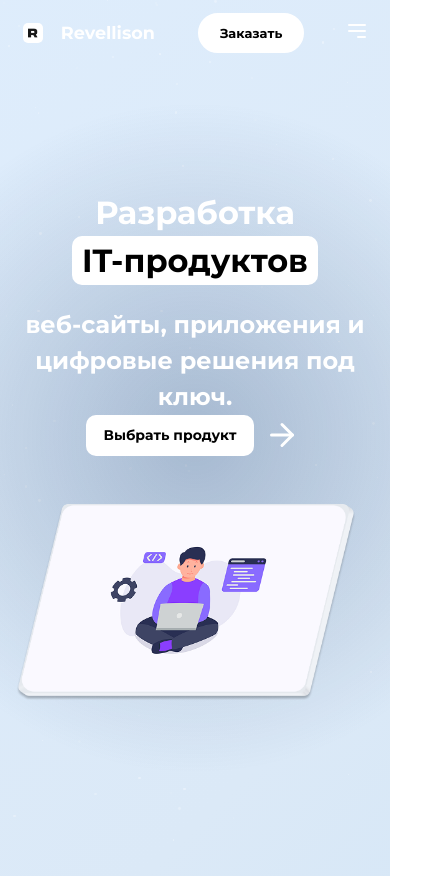
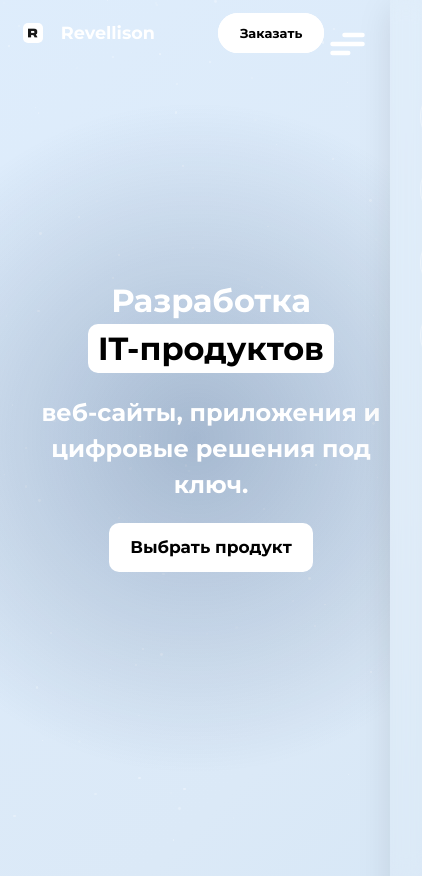
Before and after one commit to Revellison/RevellisonPage, a React (Vite) app: page / in a window 390 px wide. Shown: the whole page, 422 px wide, since content can reach past the window. Built offline with nearby package versions, Linux system fonts and the light colour scheme.

Commit message:
sidebar add

```diff
--- a/package.json
+++ b/package.json
@@ -19,6 +19,7 @@
     "react": "^19.0.0",
     "react-dom": "^19.0.0",
     "react-router-dom": "^7.5.3",
+    "styled-components": "^6.1.17",
     "tailwindcss": "^4.1.4"
   },
   "devDependencies": {
--- a/src/App.jsx
+++ b/src/App.jsx
@@ -5,12 +5,10 @@ import Portfolio from './pages/portfolio';
 import InProgress from './pages/inprogress';
 import Header from './components/header';
 
-// Получаем базовый URL из конфигурации Vite
 const basename = import.meta.env.BASE_URL;
 
-// Стили для всего приложения
 const appStyle = {
-  color: '#ffffff', // Белый текст для темного фона
+  color: '#ffffff',
 };
 
 function App() {
@@ -22,6 +20,7 @@ function App() {
           <Route path="/" element={<Index />} />
           <Route path="/shop" element={<InProgress />} />
           <Route path="/portfolio" element={<InProgress />} />
+          <Route path="/contacts" element={<InProgress />} />
         </Routes>
       </div>
     </BrowserRouter>
--- /dev/null
+++ b/src/components/burger.jsx
@@ -0,0 +1,93 @@
+import React, { useState, useEffect } from 'react';
+import '../components/css/burger.css';
+import { Link } from 'react-router-dom';
+
+
+
+const Checkbox = () => {
+  const [isOpen, setIsOpen] = useState(false);
+
+  const toggleMenu = () => {
+    setIsOpen(!isOpen);
+  };
+
+  useEffect(() => {
+    const body = document.body;
+
+    // Создаем или находим main-container при первой загрузке компонента
+    let mainContainer = document.querySelector('.main-container');
+
+    if (!mainContainer) {
+      // Если контейнер не существует, создаем его
+      const root = document.getElementById('root') || document.body;
+
+      // Создаем контейнер для меню и кнопки
+      const menuContainer = document.createElement('div');
+      menuContainer.className = 'menu-controls';
+
+      // Перемещаем все дочерние элементы (кроме бургера и меню) в main-container
+      mainContainer = document.createElement('div');
+      mainContainer.className = 'main-container';
+
+      // Получаем все дочерние элементы root
+      const allChildren = Array.from(root.children);
+
+      // Перемещаем элементы в соответствующие контейнеры
+      allChildren.forEach(child => {
+        if (child.classList.contains('side-menu') ||
+            child.classList.contains('overlay') ||
+            child === document.querySelector('.hamburger')?.parentNode) {
+          // Оставляем меню и бургер на своих местах
+        } else {
+          // Перемещаем остальной контент в main-container
+          mainContainer.appendChild(child.cloneNode(true));
+          if (child.parentNode === root) {
+            root.removeChild(child);
+          }
+        }
+      });
+
+      // Добавляем контейнеры в DOM
+      root.prepend(mainContainer);
+    }
+
+    if (isOpen) {
+      body.classList.add('menu-open');
+    } else {
+      body.classList.remove('menu-open');
+    }
+
+    return () => {
+      body.classList.remove('menu-open');
+    };
+  }, [isOpen]);
+
+  return (
+    <>
+      <label className="hamburger">
+        <input type="checkbox" onChange={toggleMenu} checked={isOpen} />
+        <svg viewBox="0 0 32 32">
+          <path className="line line-top-bottom" d="M27 10 13 10C10.8 10 9 8.2 9 6 9 3.5 10.8 2 13 2 15.2 2 17 3.8 17 6L17 26C17 28.2 18.8 30 21 30 23.2 30 25 28.2 25 26 25 23.8 23.2 22 21 22L7 22" />
+          <path className="line" d="M7 16 27 16" />
+        </svg>
+      </label>
+
+      <div className={`side-menu ${isOpen ? 'open' : ''}`}>
+        <div className="menu-content">
+          <ul className="side-nav-list">
+            <li><Link to="/" className="side-nav-link" onClick={toggleMenu}>Главная</Link></li>
+            <li><Link to="/portfolio" className="side-nav-link" onClick={toggleMenu}>Портфолио</Link></li>
+            <li><Link to="/shop" className="side-nav-link" onClick={toggleMenu}>Магазин</Link></li>
+            <li><Link to="/contacts" className="side-nav-link" onClick={toggleMenu}>Контакты</Link></li>
+          </ul>
+          <div className="side-menu-buttons">
+          </div>
+        </div>
+      </div>
+
+      {isOpen && <div className="overlay" onClick={toggleMenu} />}
+    </>
+  );
+}
+
+export default Checkbox;
--- /dev/null
+++ b/src/components/css/burger.css
@@ -0,0 +1,187 @@
+
+
+
+.overlay {
+  position: fixed;
+  top: 0;
+  left: 0;
+  right: 0;
+  bottom: 0;
+  background-color: rgba(0, 0, 0, 0.5);
+  z-index: 998;
+}
+
+
+.side-menu {
+  position: fixed;
+  top: 0;
+  right: -300px;
+  width: 300px;
+  height: 100vh;
+  background-color: #1a1a1a00;
+  z-index: 999;
+  transition: right 0.3s ease-in-out;
+}
+
+.side-menu.open {
+  right: 0;
+}
+
+.menu-content {
+  padding: 80px 30px 30px;
+  display: flex;
+  flex-direction: column;
+  height: 100%;
+  background-color: rgba(255, 255, 255, 0.1);
+  backdrop-filter: blur(10px);
+  -webkit-backdrop-filter: blur(10px);
+  box-shadow: 0 8px 32px rgba(0, 0, 0, 0.1);
+  position: relative;
+  overflow: hidden;
+}
+
+.side-nav-list {
+  list-style: none;
+  padding: 0;
+  margin: 0;
+}
+
+.side-nav-link {
+  display: inline-block;
+  padding: 12px 25px;
+  color: white;
+  text-decoration: none;
+  font-size: 18px;
+  border: 1px solid rgba(255, 255, 255, 0.3);
+  border-radius: 25px;
+  margin: 10px 0;
+  text-align: center;
+  transition: all 0.3s ease;
+  background-color: rgba(255, 255, 255, 0.1);
+}
+
+.side-nav-link:hover {
+  letter-spacing: 1px;
+}
+
+.side-menu-buttons {
+  margin-top: auto;
+  padding-top: 20px;
+}
+
+.side-menu-button {
+  display: block;
+  width: 100%;
+  padding: 12px 0;
+  background-color: #f0a500;
+  color: #1a1a1a;
+  text-align: center;
+  text-decoration: none;
+  font-weight: bold;
+  border-radius: 4px;
+  transition: background-color 0.3s;
+}
+
+.side-menu-button:hover {
+  background-color: #d89400;
+}
+
+.hamburger {
+  cursor: pointer;
+  position: fixed;
+  top: 20px;
+  right: 20px;
+  z-index: 1000;
+}
+
+.hamburger input {
+  display: none;
+}
+
+.hamburger svg {
+  height: 3em;
+  transition: transform 600ms cubic-bezier(0.4, 0, 0.2, 1);
+}
+
+.line {
+  fill: none;
+  stroke: white;
+  stroke-linecap: round;
+  stroke-linejoin: round;
+  stroke-width: 3;
+    transition: stroke-dasharray 600ms cubic-bezier(0.4, 0, 0.2, 1),
+              stroke-dashoffset 600ms cubic-bezier(0.4, 0, 0.2, 1);
+}
+
+.line-top-bottom {
+  stroke-dasharray: 12 63;
+}
+
+.hamburger input:checked + svg {
+  transform: rotate(-45deg);
+}
+
+.hamburger input:checked + svg .line-top-bottom {
+  stroke-dasharray: 20 300;
+  stroke-dashoffset: -32.42;
+}
+
+
+body {
+  margin: 0;
+  padding: 0;
+  overflow-x: hidden;
+}
+
+
+.main-container {
+  position: relative;
+  top: 0;
+  left: 0;
+  width: 100%;
+  min-height: 100vh;
+  transition: all 0.5s cubic-bezier(0.215, 0.61, 0.355, 1);
+  transform-origin: center center;
+  will-change: transform;
+}
+
+
+body.menu-open .main-container {
+  transform: scale(0.90);
+  background-color: rgba(255, 255, 255, 0.1);
+  backdrop-filter: blur(10px);
+  -webkit-backdrop-filter: blur(10px);
+  border-radius: 20px;
+  box-shadow: 0 8px 32px rgba(0, 0, 0, 0.1);
+  border: 1px solid rgba(255, 255, 255, 0.18);
+}
+
+body.menu-open .logo-container {
+  opacity: 0;
+  visibility: hidden;
+  transform: translateY(-20px);
+  transition: opacity 0.3s ease, visibility 0.3s ease, transform 0.3s ease;
+}
+
+body.menu-open .header-buttons {
+  opacity: 0;
+  visibility: hidden;
+  transform: translateY(-20px);
+  transition: opacity 0.3s ease, visibility 0.3s ease, transform 0.3s ease;
+}
+
+
+
+
+
+.menu-controls {
+  position: fixed;
+  z-index: 1000;
+  top: 0;
+  right: 0;
+}
+
+
+body.menu-open {
+  overflow: hidden;
+}
--- a/src/components/header.jsx
+++ b/src/components/header.jsx
@@ -2,7 +2,7 @@ import React from 'react';
 import { Link } from 'react-router-dom';
 import '../components/css/header.css';
 import logoHeader from '../assets/logo_header.png';
-
+import Checkbox from './burger';
 const Header = () => {
   return (
     <header className="header">
@@ -21,16 +21,12 @@ const Header = () => {
         </nav>
 
         <div className="header-buttons">
-          <button className="header-button-contacts">Контакты</button>
-          <button onClick={() => window.location.href='/shop'} className="header-button-buy">Заказать</button>
+          <Link to="/contacts" className="header-button-contacts">Контакты</Link>
+          <Link to="/shop" className="header-button-buy">Заказать</Link>
         </div>
 
         <div className="mobile-menu">
-          <button className="menu-button">
-            <svg className="menu-icon" fill="none" stroke="currentColor" viewBox="0 0 24 24" xmlns="http://www.w3.org/2000/svg">
-              <path strokeLinecap="round" strokeLinejoin="round" strokeWidth="2" d="M4 6h16M4 12h16m-7 6h7"></path>
-            </svg>
-          </button>
+          <Checkbox />
         </div>
       </div>
     </header>
--- a/src/index.css
+++ b/src/index.css
@@ -18,9 +18,9 @@
   text-rendering: optimizeLegibility;
   -webkit-font-smoothing: antialiased;
   -moz-osx-font-smoothing: grayscale;
+  -webkit-tap-highlight-color: transparent;
 }
 
-/* Анимированный градиентный фон - исправлено для Chrome */
 body {
   margin: 0;
   min-height: 100vh;
@@ -34,7 +34,6 @@ body {
   overflow-x: hidden;
 }
 
-/* Добавляем эффект "свечения" */
 body::before {
   content: "";
   position: absolute;
@@ -47,7 +46,6 @@ body::before {
   z-index: 1;
 }
 
-/* Анимация градиента - исправлено для Chrome */
 @keyframes gradient {
   0% {
     background-position: 0% 50%;
@@ -72,7 +70,6 @@ body::before {
   }
 }
 
-/* Добавляем "созвездия" (маленькие точки) */
 .stars {
   position: fixed;
   top: 0;
--- a/src/pages/css/index.css
+++ b/src/pages/css/index.css
@@ -1,3 +1,7 @@
+body {
+    user-select: none;
+}
+
 .text-section {
     font-size: 24px;
 }
@@ -49,19 +53,19 @@
     font-size: 19px;
     font-weight: 600;
     text-decoration: none;
-    transition: all 0.3s ease;
+    transition: all 0.45s cubic-bezier(0.25, 0.1, 0.25, 1);
     cursor: pointer;
-    border: 5px dashed transparent;
+    border: 3px dashed transparent;
  }
 
 .primary-button:hover {
-    background-color: #000000;
+    background-color: #ffffff63;
     color: #ffffff;
-    border: 5px dashed #ffffff;
+    border: 3px dashed #ffffff;
 }
 
 .arrow-container svg {
-    transition: all 0.3s cubic-bezier(0.075, 0.82, 0.165, 1);
+    transition: all 0.45s cubic-bezier(0.25, 0.1, 0.25, 1);
 }
 
 .buttons-container:hover .arrow-container svg {
@@ -71,6 +75,8 @@
 @media (max-width: 1200px) {
     .content-wrapper {
         gap: 6rem;
+        margin-left: 5%;
+        margin-right: 5%;
     }
 
     .text-section {
@@ -106,8 +112,11 @@
     }
 
     .image-container img {
-        max-width: 85%;
-        height: auto;
+        display: none;
+    }
+
+    .arrow-container {
+        display: none;
     }
 }
 
@@ -126,20 +135,17 @@
         max-width: 90%;
         text-align: center;
         margin: 0 auto;
+        margin-top: 20px;
     }
 
     .buttons-container {
+        margin-top: 20px;
         justify-content: center;
     }
 
-    .primary-button {
-        font-size: 16px;
-        padding: 8px 16px;
-    }
 
     .image-container img {
-        max-width: 80%;
-        height: auto;
+        display: none;
     }
 }
 
@@ -156,19 +162,14 @@
         max-width: 100%;
     }
 
-    .primary-button {
-        font-size: 14px;
-        padding: 7px 14px;
-        border-width: 3px;
-    }
+
 
     .arrow-container {
         min-width: 40px;
     }
 
     .image-container img {
-        max-width: 95%;
-        height: auto;
+        display: none;
     }
 }
 
@@ -182,18 +183,12 @@
         gap: 15px;
     }
 
-    .primary-button {
-        font-size: 12px;
-        padding: 6px 12px;
-        border-width: 2px;
-    }
 
     .arrow-container {
         min-width: 30px;
     }
 
     .image-container img {
-        max-width: 100%;
-        height: auto;
+        display: none;
     }
 }
--- a/src/pages/index.jsx
+++ b/src/pages/index.jsx
@@ -9,7 +9,7 @@ function Index() {
     <div className="main-container">
       <div className="content-wrapper">
         <div className="text-section">
-          <h1 className="main-title">Разработка <span style={{color: 'black', backgroundColor: 'white', borderRadius: '10px', padding: '5px', paddingLeft: '10px', paddingRight: '10px',  whiteSpace: 'nowrap'}}>IT-продуктов</span></h1>
+          <h1 className="main-title">Разработка <Link to="/shop" style={{textDecoration: 'none', color: 'black', backgroundColor: 'white', borderRadius: '10px', padding: '5px', paddingLeft: '10px', paddingRight: '10px', whiteSpace: 'nowrap'}}>IT-продуктов</Link></h1>
           <h2 className="subtitle">веб-сайты, приложения и цифровые решения под ключ.</h2>
           <div className="buttons-container">
             <Link to="/shop" className="primary-button">
```
Also changed, not shown: 1 other file (tests, documents, lock files or other folders).
